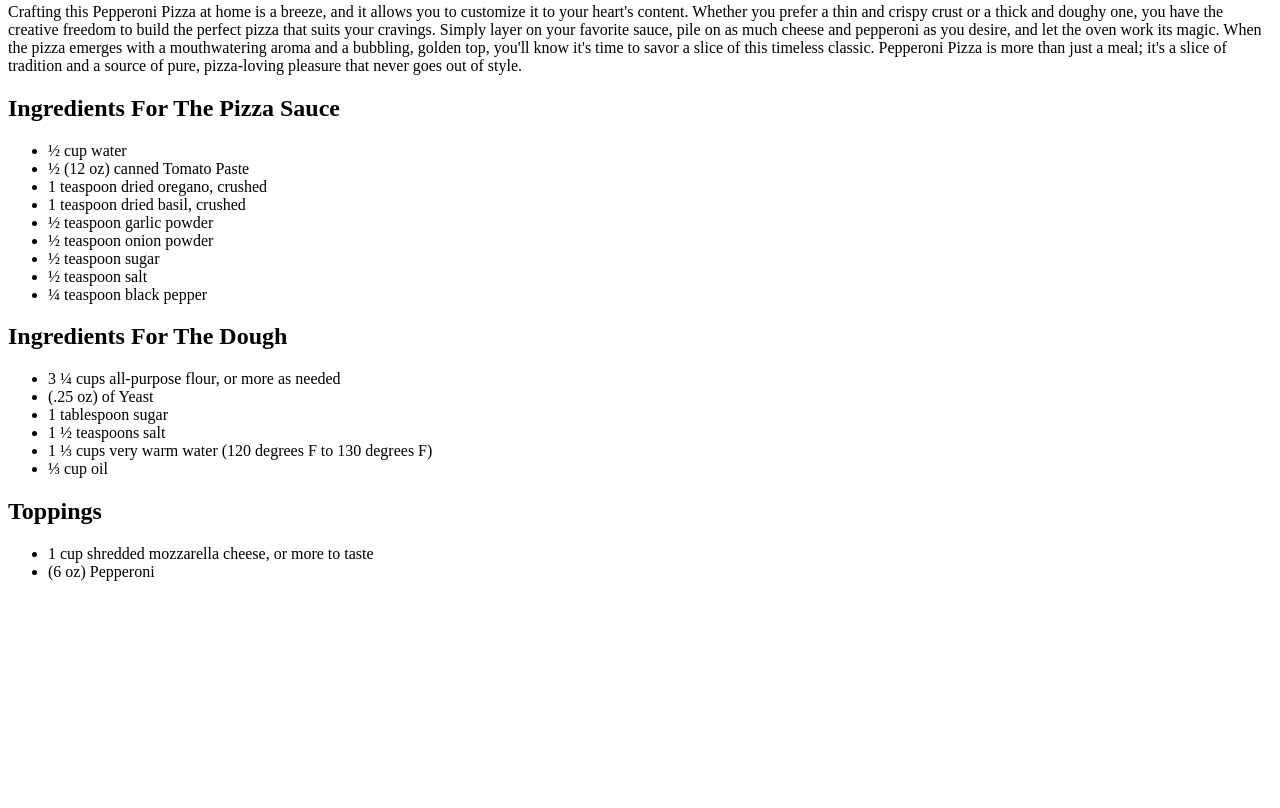
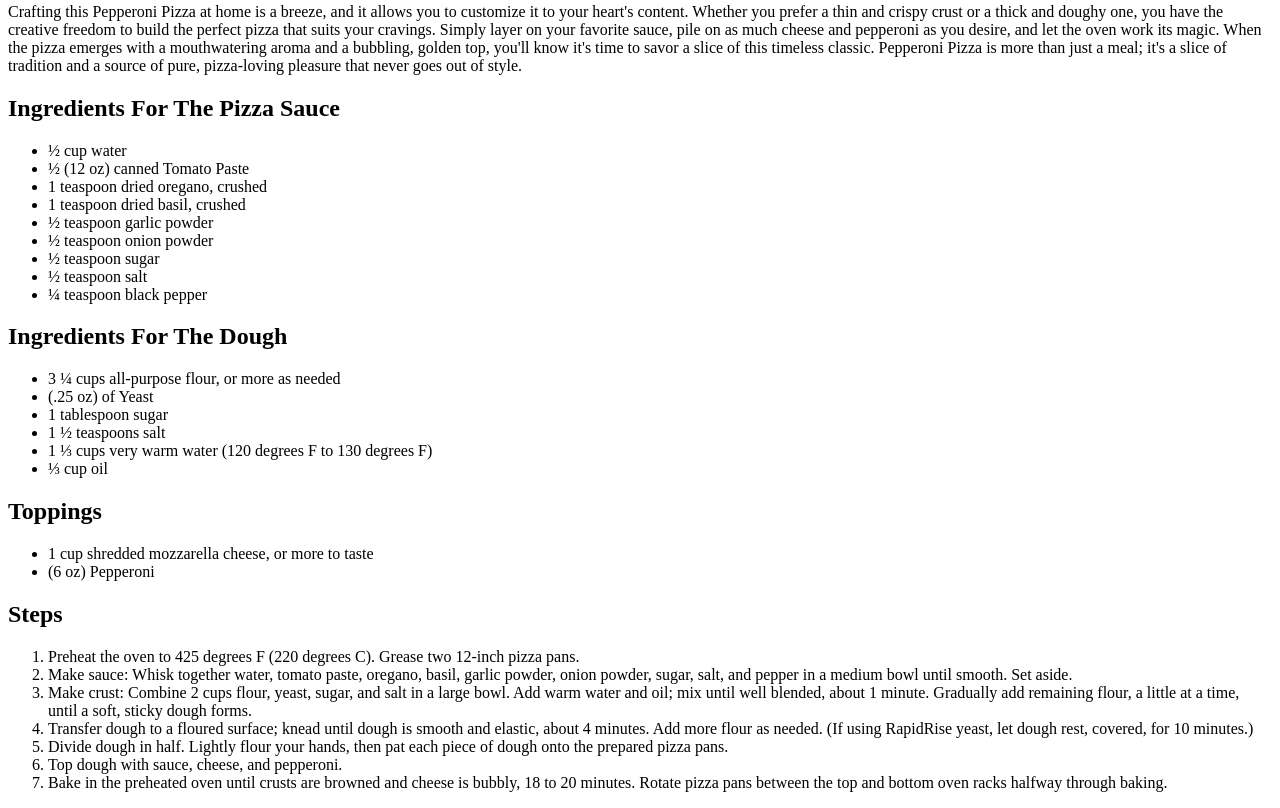
Before and after one commit to DDonnelly123/odin-recipes, a plain HTML site: page recipes/pepperonipizza.html in a window 1280 px wide. Shown: the part 817-1625 px from the top of the page. Before the commit the page ends 1414 px from the top, so only its background shows below. Drawn offline with Linux system fonts and the light colour scheme.

Commit message:
feat: completed pepperoni pizza page

```diff
--- a/recipes/pepperonipizza.html
+++ b/recipes/pepperonipizza.html
@@ -57,5 +57,31 @@ Pepperoni Pizza is more than just a meal; it's a slice of tradition and a source
     <li>(6 oz) Pepperoni</li>
 </ul>
 
+<h2>Steps</h2>
+
+<ol>
+    <li>Preheat the oven to 425 degrees F (220 degrees C).
+        Grease two 12-inch pizza pans.</li>
+
+    <li>Make sauce: Whisk together water, tomato paste, oregano, basil, garlic powder, onion powder, sugar, salt, and pepper in a medium bowl until smooth. Set aside.</li>
+
+    <li>Make crust: Combine 2 cups flour, yeast, sugar, and salt in a large bowl.
+        Add warm water and oil; mix until well blended, about 1 minute.
+        Gradually add remaining flour, a little at a time, until a soft, sticky dough forms.</li>
+
+    <li>Transfer dough to a floured surface; knead until dough is smooth and elastic, about 4 minutes.
+        Add more flour as needed.
+        (If using RapidRise yeast, let dough rest, covered, for 10 minutes.)</li>
+
+    <li>Divide dough in half.
+        Lightly flour your hands, then pat each piece of dough onto the prepared pizza pans.</li>
+
+    <li>Top dough with sauce, cheese, and pepperoni.</li>
+
+    <li>Bake in the preheated oven until crusts are browned and cheese is bubbly, 18 to 20 minutes.
+        Rotate pizza pans between the top and bottom oven racks halfway through baking.</li>
+
+</ol>
+
 </body>
 </html>
```
